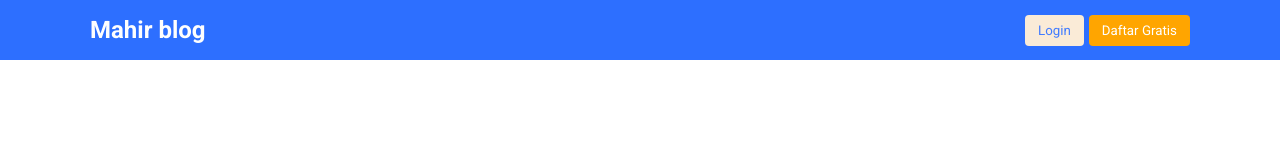
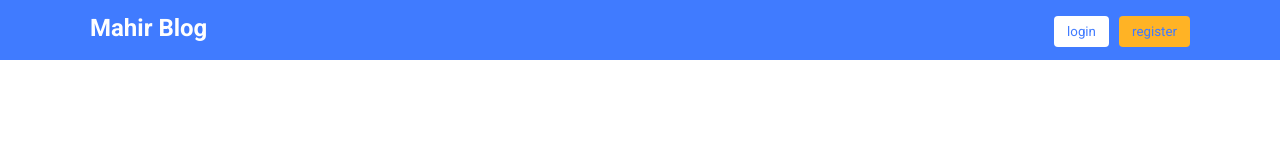
Before and after one commit to Hafidz-Karim/Mahir-Blog, a plain HTML site: page index.html in a window 1280 px wide. Drawn offline with Linux system fonts and the light colour scheme.

Commit message:
Edit Bagian index

```diff
--- a/index.html
+++ b/index.html
@@ -14,36 +14,77 @@
     <div class="wrap">
       <div class="navbar">
           <div class="container">
-          <h2>Mahir blog</h2>
-          <div class="navigasi">
-            <button class="login">Login</button>
-            <button class="register">Daftar Gratis</button>
+              <h2>Mahir Blog</h2>
+              <div class="navigasi" id="navigasi">
               </div>
           </div>
       </div>
       <div class="content">
           <div class="container">
-          <div class="content-area" id="content-area"></div>
+              <div class="content-area" id="content-area">
               </div>
           </div>
       </div>
+  </div>
+
     <script>
-      document.addEventListener("DOMContentLoaded", () => {
+      document.addEventListener("DOMContentLoaded",() => {
             const contentArea = document.getElementById("content-area");
-        const articles = ambilArtikelDariLokalStorage();
+            const articles = getArticlesFromLocalStorage();
+            console.table(articles);
 
             articles.forEach((article, index) => {
+                console.log(article)
+                console.log(index);
+
                 const div = document.createElement("div");
                 div.classList = "card";
-          div.innerHTML = `<h2>${article.judul}</h2>
+                div.innerHTML = `
+                <h2>${article.judul}</h2>
                 <p>${article.artikel}</p>
-              <p><span>${article.nama}</span> | <span>${article.date}</span></p>`;
-          contentArea.append(div);
+                <p><span>${article.nama}</span> | <span>${article.date}</span></p>
+                `;
+                contentArea.append(div)
             });
+
+            const navigasi = document.getElementById("navigasi");
+
+            const login = document.createElement("button");
+            login.classList = "login";
+            login.innerText = "login";
+            login.addEventListener("click", () => {
+                window.location.href = "./auth/login.html"
+            })
+
+            const register = document.createElement("button");
+            register.classList = "register";
+            register.innerText = "register";
+            register.addEventListener("click", () => {
+                window.location.href = "./auth/register.html"
+            })
+
+            const dashboard = document.createElement("button");
+            dashboard.classList = "dashboard";
+            dashboard.innerText = "dashboard";
+            dashboard.addEventListener("click", () => {
+                window.location.href = "./admin/dashbord.html"
+            })
+
+            const userSession = getSessionFromLocalStorage();
+
+            userSession
+                ? navigasi.append(dashboard)
+                : navigasi.append(login, register)
         });
-      function ambilArtikelDariLokalStorage() {
+
+        function getArticlesFromLocalStorage() {
             const articlesJSON = localStorage.getItem("articles");
-        return articlesJSON ? JSON.parse(articlesJSON) : [];
+            return articlesJSON ? JSON.parse(articlesJSON) : []
+        }
+
+        function getSessionFromLocalStorage() {
+            const sessionJSON = localStorage.getItem("session");
+            return sessionJSON ? JSON.parse(sessionJSON) : null
         }
     </script>
   </body>
--- a/styles/index.css
+++ b/styles/index.css
@@ -4,71 +4,91 @@
   margin: 0;
   box-sizing: border-box;
 }
+
 :root {
-  --primary: #407bff;
-  --secondary: #2d6fff;
-  --navbar: #6246ea;
+  --primary-blue: #407bff;
 }
+
 .navbar {
-    background-color: var(--secondary);
+  background-color: var(--primary-blue);
   color: #fefefe;
   height: 60px;
   display: flex;
   flex-direction: column;
   justify-content: center;
 }
+
 .container {
   padding: 0px 20px;
   display: flex;
   justify-content: space-between;
-    align-items: center;
-    /* background-color: var(--primary); */
+  align-items: baseline;
 }
+
 .navigasi {
   display: flex;
-    gap: 5px;
+  gap: 10px;
 }
+
 .navigasi .login {
-    background-color: antiquewhite;
-    color: var(--primary);
+  background-color: white;
+  color: var(--primary-blue);
   padding: 8px 13px;
   border: none;
   border-radius: 4px;
   cursor: pointer;
 }
-.navigasi .login:hover {
-    background-color: #fefefe;
+
+.navigasi .register {
+  background-color: #ffb325;
+  color: var(--primary-blue);
+  padding: 8px 13px;
+  border: none;
+  border-radius: 4px;
+  cursor: pointer;
 }
-.navigasi .register:hover {
-    background-color: #fefefe;
-    color: black;
-}
-.navigasi .register {
-    background-color: orange;
+
+.navigasi .dashboard {
+  background-color: rgb(84, 169, 234);
   color: white;
   padding: 8px 13px;
   border: none;
   border-radius: 4px;
   cursor: pointer;
 }
+
 /* Content */
 .content {
   margin-top: 20px;
 }
+div .card {
+  display: flex;
+  justify-content: space-between;
+  gap: 10px;
+}
+.card {
+  width: 80%;
+  background-color: #407bff;
+  display: flex;
+  border-radius: 4px;
+  flex-direction: column;
+  padding: 8px 13px;
+  color: white;
+}
+
 .content-area {
   display: grid;
   grid-template-columns: repeat(1, 1fr);
-    gap: 10px;
-}
-.card {
+  row-gap: 10px;
   width: 100%;
 }
+
 @media (min-width: 768px) {
   .container {
     padding: 0px 90px;
   }
+
   .content-area {
     grid-template-columns: repeat(3, 1fr);
-        width: 100%;
   }
 }
```
Lines whose indentation alone changed are shown as unchanged.
